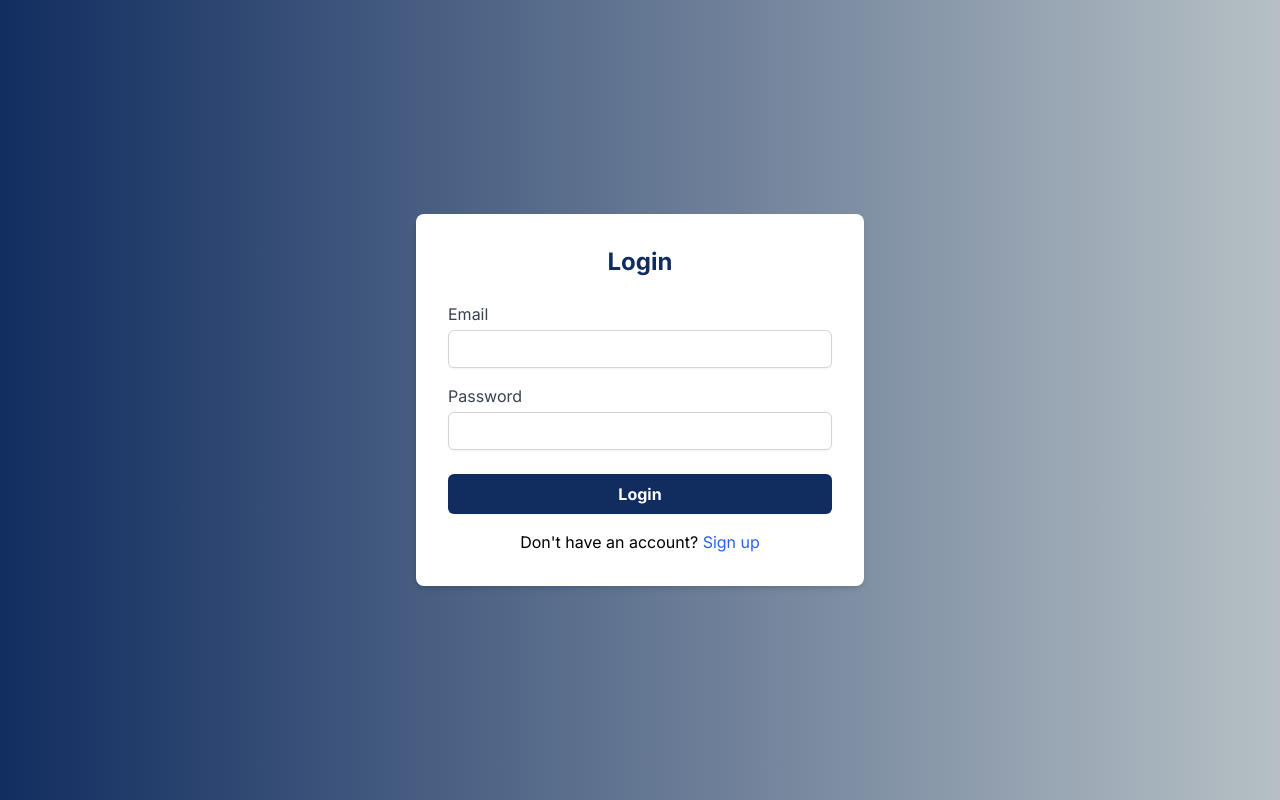
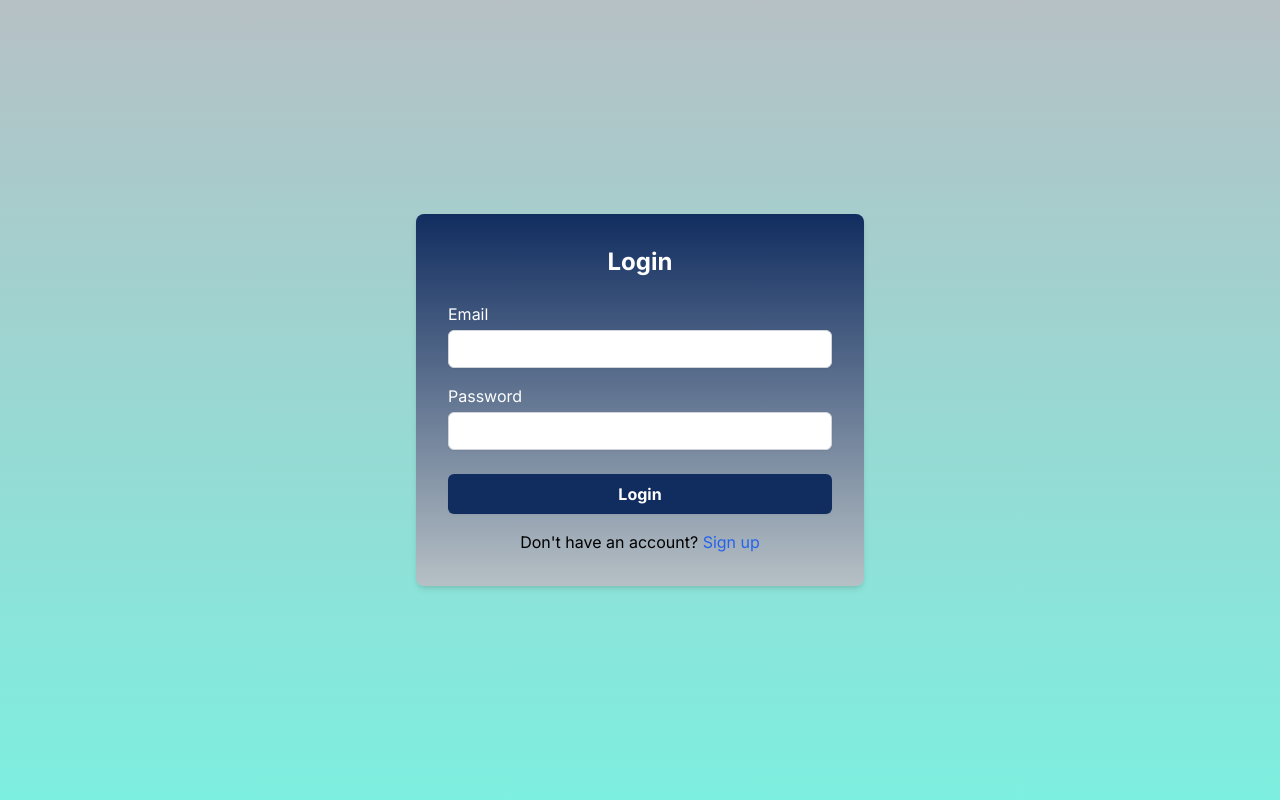
Before and after one commit to quratulain08/my-app, a Next.js app: page /Login in a window 1280 px wide. Built offline with nearby package versions, Linux system fonts and the light colour scheme.

Commit message:
Minor changes

```diff
--- a/package.json
+++ b/package.json
@@ -9,6 +9,7 @@
     "lint": "next lint"
   },
   "dependencies": {
+    "@heroicons/react": "^2.1.5",
     "@types/react-icons": "^2.2.7",
     "next": "14.2.5",
     "react": "^18.3.1",
--- a/src/app/Login/page.tsx
+++ b/src/app/Login/page.tsx
@@ -13,12 +13,12 @@ const Login = () => {
   };
 
   return (
-    <div className='min-h-screen flex items-center justify-center bg-gradient-to-r from-[#112d60] to-[#b6c0c5]'>
-      <div className='w-full max-w-md p-8 bg-white shadow-md rounded-lg'>
-        <h1 className='text-2xl font-bold text-[#112d60] mb-6 text-center'>Login</h1>
+    <div className='min-h-screen flex items-center justify-center bg-gradient-to-t from-[#7defe0] to-[#b6c0c5] '>
+      <div className='w-full max-w-md p-8 bg-gradient-to-b from-[#112d60] to-[#b6c0c5] shadow-md rounded-lg'>
+        <h1 className='text-2xl font-bold text-white mb-6 text-center'>Login</h1>
         <form onSubmit={handleSubmit}>
           <div className='mb-4'>
-            <label htmlFor='email' className='block text-gray-700'>Email</label>
+            <label htmlFor='email' className='block text-white'>Email</label>
             <input
               type='email'
               id='email'
@@ -29,7 +29,7 @@ const Login = () => {
             />
           </div>
           <div className='mb-6'>
-            <label htmlFor='password' className='block text-gray-700'>Password</label>
+            <label htmlFor='password' className='block text-white'>Password</label>
             <input
               type='password'
               id='password'
--- a/src/app/Signup/page.tsx
+++ b/src/app/Signup/page.tsx
@@ -5,13 +5,13 @@ import Link from 'next/link';
 
 const Signup: React.FC = () => {
   return (
-    <div className='min-h-screen flex items-center justify-center bg-gradient-to-r from-[#112d60] to-[#b6c0c5]'>
-      <div className='w-full max-w-md p-8 bg-white shadow-md rounded-lg'>
-        <h1 className='text-2xl font-bold text-[#112d60] mb-6 text-center'>Sign Up</h1>
+    <div className='min-h-screen flex items-center justify-center bg-gradient-to-t from-[#7defe0] to-[#b6c0c5]'>
+      <div className='w-full max-w-md p-8 bg-gradient-to-b from-[#112d60] to-[#b6c0c5]shadow-md rounded-lg'>
+        <h1 className='text-2xl font-bold text-white mb-6 text-center'>Sign Up</h1>
         <form>
 
           <div className='mb-4'>
-            <label htmlFor='username' className='block text-gray-700'>Username</label>
+            <label htmlFor='username' className='block text-white'>Username</label>
             <input
               type='text'
               id='username'
@@ -20,7 +20,7 @@ const Signup: React.FC = () => {
             />
           </div>
           <div className='mb-4'>
-            <label htmlFor='email' className='block text-gray-700'>Email</label>
+            <label htmlFor='email' className='block text-white'>Email</label>
             <input
               type='email'
               id='email'
@@ -29,7 +29,7 @@ const Signup: React.FC = () => {
             />
           </div>
           <div className='mb-4'>
-            <label htmlFor='password' className='block text-gray-700'>Password</label>
+            <label htmlFor='password' className='block text-white'>Password</label>
             <input
               type='password'
               id='password'
--- a/src/app/components/About.tsx
+++ b/src/app/components/About.tsx
@@ -6,7 +6,7 @@ import { FaRocket, FaLightbulb, FaBullhorn, FaHandsHelping } from 'react-icons/f
 
 const About = () => {
   return (
-    <div id="about"> {/* Added id here */}
+    <div id="about">
       {/* Heading Section */}
 
       <h2 className='text-5xl font-bold leading-snug text-center' style={{ color: '#112d60' }}>About Us</h2>
@@ -14,7 +14,7 @@ const About = () => {
 
 
       {/* Main Content Section */}
-      <div className='px-4 my-8 lg:px-16 bg-gradient-to-t from-[#7defe0] to-[#b6c0c5] py-8'>
+      <div className='px-4 my-8 lg:px-16 bg-gradient-to-l from-[#7defe0] to-[#b6c0c5] py-8'>
         <h2 className='text-4xl font-bold leading-snug text-center' style={{ color: '#112d60' }}>
           Empowering Future Leaders
         </h2>
--- a/src/app/components/Footer.tsx
+++ b/src/app/components/Footer.tsx
@@ -3,7 +3,7 @@ import { BsFacebook, BsInstagram, BsTwitter, BsGithub } from 'react-icons/bs';
 
 const Footer = () => {
   return (
-    <footer className="bg-[#112d60] text-white py-6">
+    <footer className="bg-[#112d60] text-white pt-10">
       <div className="w-full px-4 lg:px-24">
         <div className="flex flex-col items-center md:flex-row md:justify-between">
           <div className="mb-4 md:mb-0">
--- a/src/app/components/Navbar.tsx
+++ b/src/app/components/Navbar.tsx
@@ -34,8 +34,8 @@ const Navbar = () => {
     // Nav items
     const navItems = [
         { link: "Internships List", path: "/internshiplist" },
-        { link: "About", path: "#about" }, // Updated path
-        { link: "Contact", path: "/contact" }
+        { link: "About", path: "#about" },
+        { link: "Contact", path: "#contact" }
     ];
 
     const secondaryNavItems = [
--- a/src/app/pages/Index.tsx
+++ b/src/app/pages/Index.tsx
@@ -3,6 +3,7 @@ import Layout from '../components/Layout'; // Adjust the path if necessary
 import Banner from '../components/Banner';
 import About from '../components/About';
 import KeyFeatures from '../components/KeyFeatures';
+import Contact from '../components/Contact';
 
 
 const Index: React.FC = () => {
@@ -11,8 +12,7 @@ const Index: React.FC = () => {
       <Banner />
       <KeyFeatures/>
       <About />
-
-      {/* Add any additional components here */}
+      <Contact/>
     </Layout>
   );
 };
```
Also changed, not shown: 1 other file (tests, documents, lock files or other folders).
